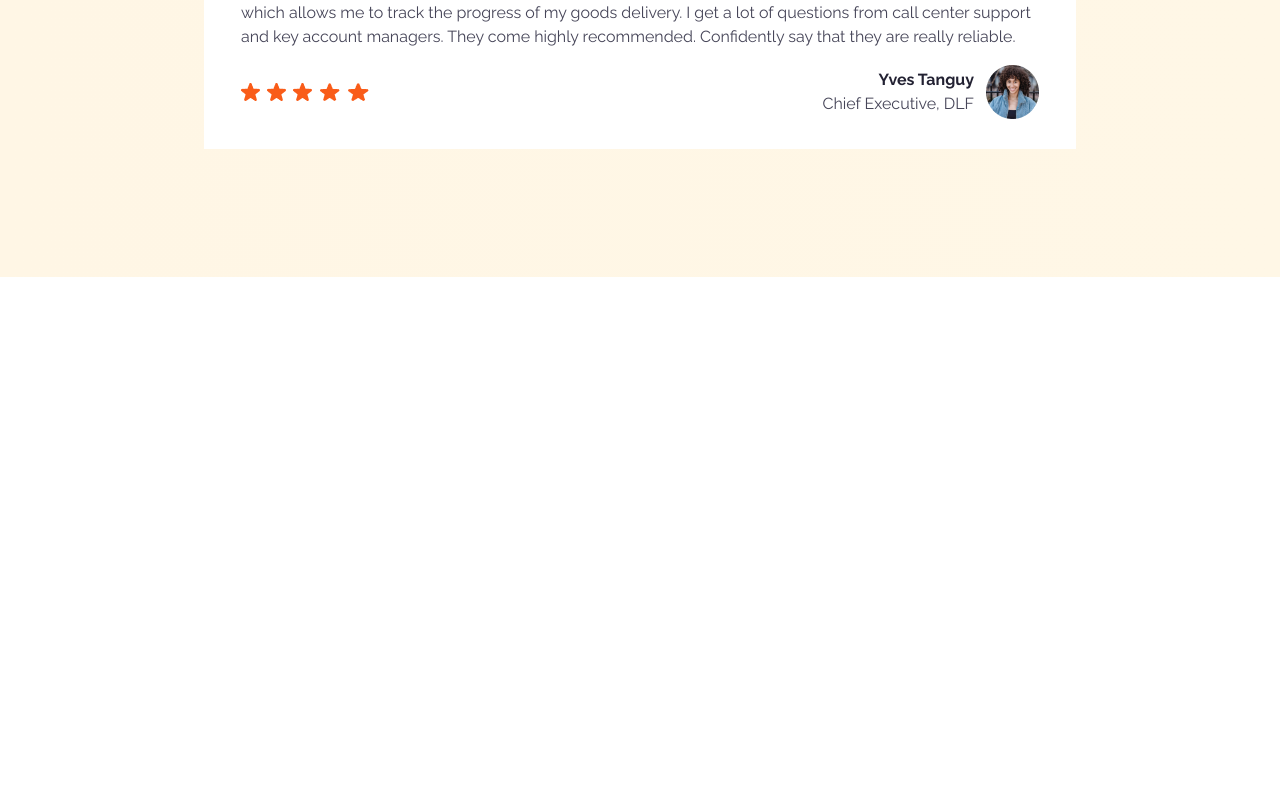
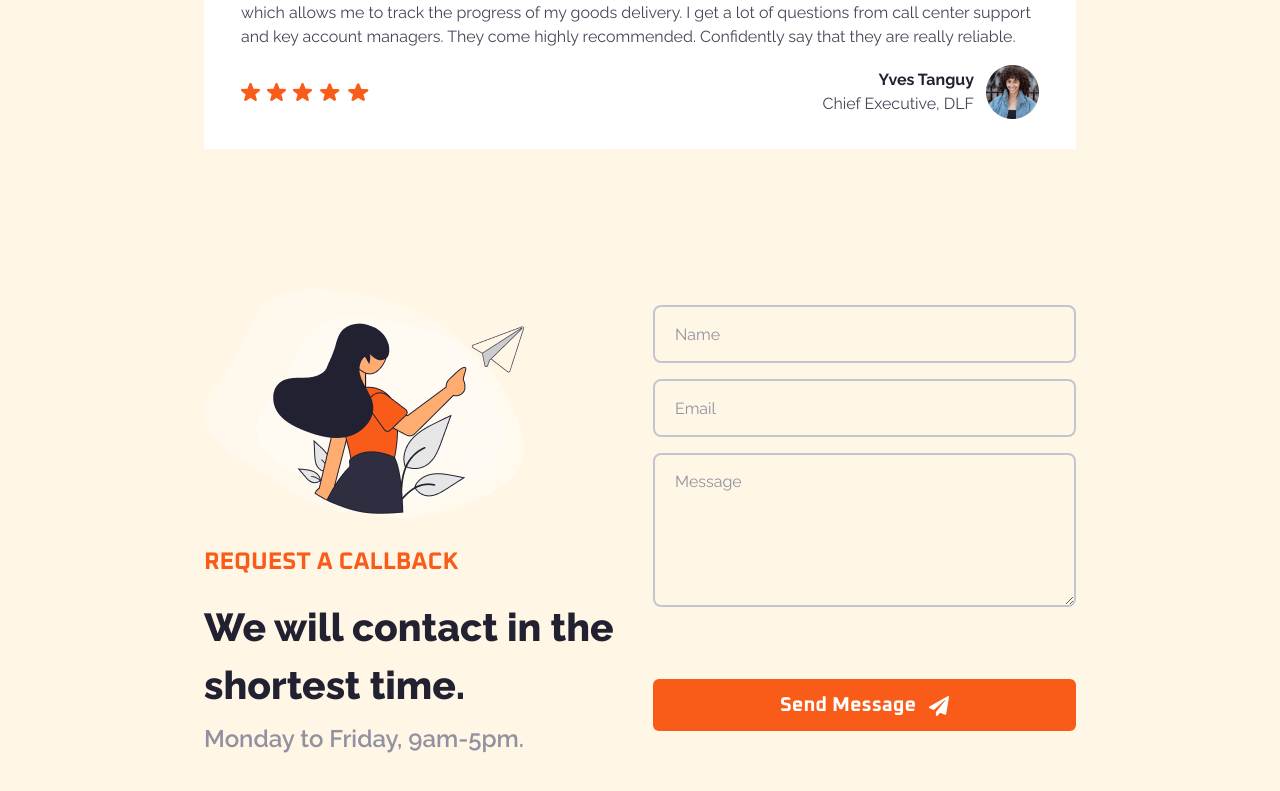
Before and after one commit to yasinn-arafat/Quriarbox-with-React-Tailwind, a React (Vite) app: page / in a window 1280 px wide. Shown: the part 3122-3913 px from the top of the page. Before the commit the page ends 3399 px from the top, so only its background shows below. Built offline with nearby package versions, Linux system fonts and the light colour scheme.

Commit message:
Message Part Complete

```diff
--- a/src/App.jsx
+++ b/src/App.jsx
@@ -5,6 +5,7 @@ import Services from "./Component/Services/Services";
 import Award from "./Component/Award/Award";
 import Delivery from "./Component/Delivery/Delivery";
 import Clients from "./Component/Clients/Clients";
+import Message from "./Component/Message/Message";
 
 function App() {
   return (
@@ -15,6 +16,7 @@ function App() {
       <Award />
       <Delivery />
       <Clients />
+      <Message />
     </>
   );
 }
--- /dev/null
+++ b/src/Component/Message/Message.jsx
@@ -0,0 +1,61 @@
+import React from "react";
+import Messegeimg from "../../assets/Messegeimg.png";
+import Button from "../CommonComoponet/Button";
+import { FaPaperPlane } from "react-icons/fa";
+
+const Message = () => {
+  return (
+    <>
+      <section className="body_bgcolor pb-32">
+        <div className="container">
+          <div className="flex justify-between w-[872px] m-auto">
+            <div>
+              <div>
+                <picture>
+                  <img src={Messegeimg} alt={Messegeimg} />
+                </picture>
+              </div>
+              <h4 className=" pt-3 text-orangecolor text-2xl font-oxanium font-bold ">
+                REQUEST A CALLBACK
+              </h4>
+              <h3 className=" pt-5 text-[#222132] text-[39px] font-raleway font-extrabold w-[412px] ">
+                We will contact in the shortest time.
+              </h3>
+              <p className=" pt-2 text-[#9291A1] text-2xl font-raleway font-semibold">
+                Monday to Friday, 9am-5pm.
+              </p>
+            </div>
+            <div className=" pt-7 flex gap-y-4 items-center flex-col">
+              <input
+                type="text"
+                placeholder="Name"
+                className="py-[15px] pl-5 w-[423px] border-2 border-[#C5C5D2] bg-transparent rounded-lg placeholder:text-[#9291A1] placeholder:text-base placeholder:font-raleway placeholder:font-normal "
+              />
+              <input
+                type="email"
+                placeholder="Email"
+                className="py-[15px] pl-5 w-[423px] border-2 border-[#C5C5D2] bg-transparent rounded-lg placeholder:text-[#9291A1] placeholder:text-base placeholder:font-raleway placeholder:font-normal "
+              />
+              <textarea
+                name="comment"
+                placeholder="Message"
+                cols="20"
+                rows="10"
+                className="py-[15px] mb-14 pl-5 w-[423px] h-[154px] border-2 border-[#C5C5D2] bg-transparent rounded-lg placeholder:text-[#9291A1] placeholder:text-base placeholder:font-raleway placeholder:font-normal "
+              ></textarea>
+              <Button
+                className={
+                  "w-full py-3 bg-orangecolor rounded-md text-white text-xl font-oxanium font-bold hover:bg-[#222132] hover:ease-linear hover:duration-200 "
+                }
+              >
+                Send Message <FaPaperPlane className="inline-block ml-2" />
+              </Button>
+            </div>
+          </div>
+        </div>
+      </section>
+    </>
+  );
+};
+
+export default Message;
```
